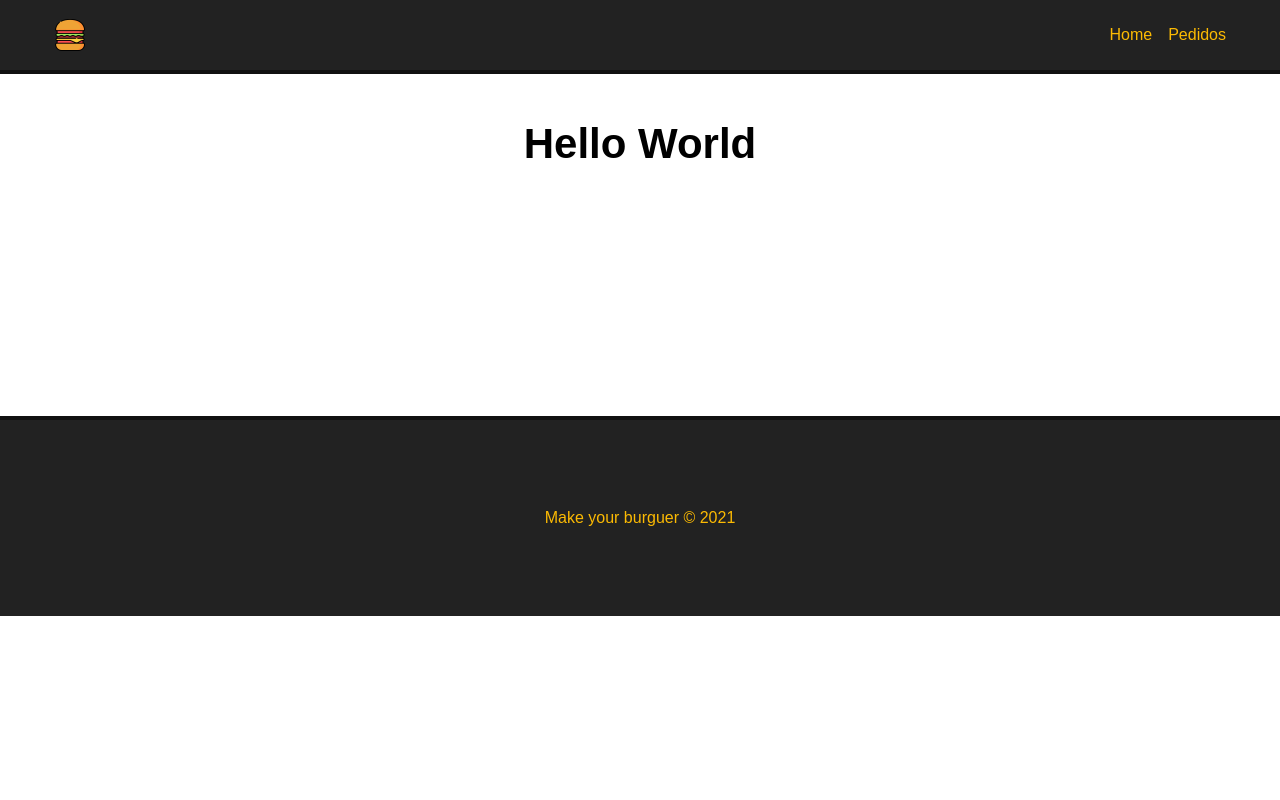
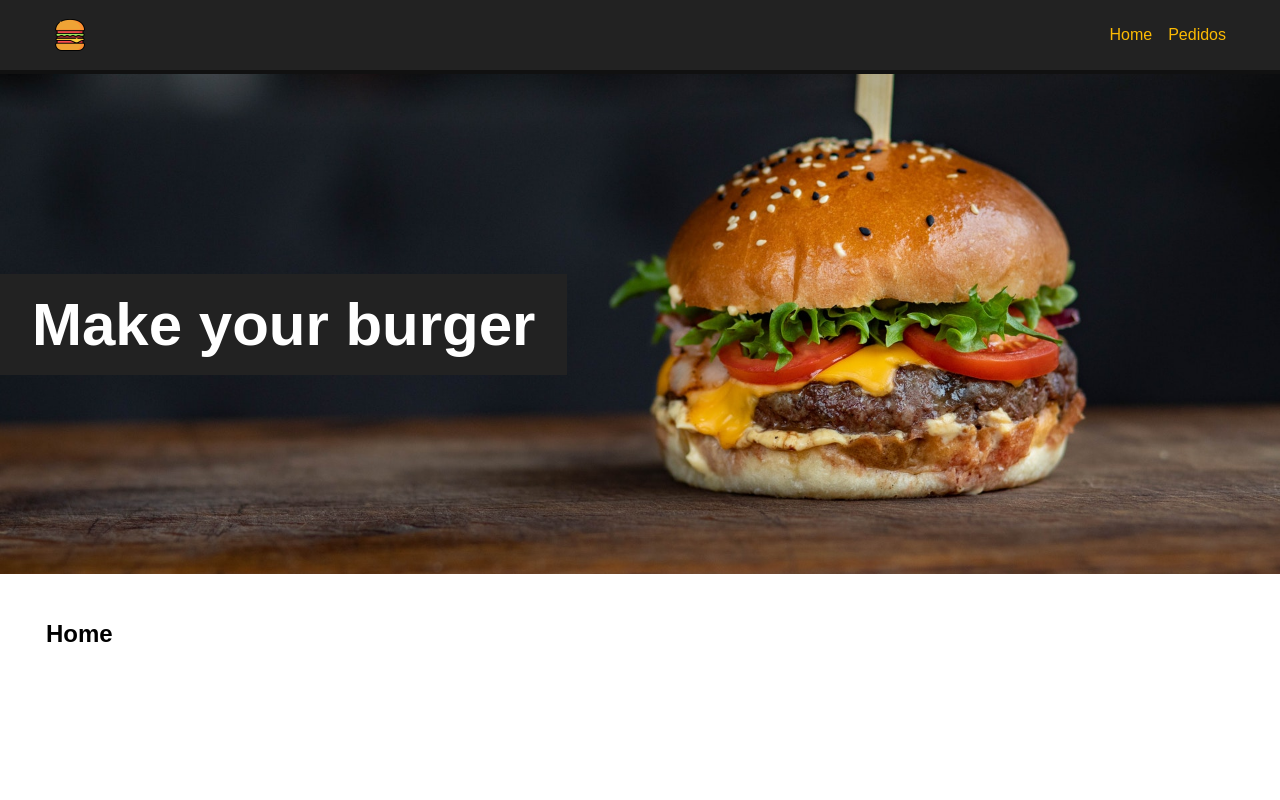
Before and after one commit to rubensbatista98/make-your-burger, a Vue app: page / in a window 1280 px wide. Shown: the top 800 px of the page. Built offline with nearby package versions, Linux system fonts and the light colour scheme.

Commit message:
feat: add banner

```diff
--- /dev/null
+++ b/src/components/banner.vue
@@ -0,0 +1,33 @@
+<template>
+  <div class="banner">
+    <h1 class="title">Make your burger</h1>
+  </div>
+</template>
+
+<script>
+export default {
+  name: "Banner",
+};
+</script>
+
+<style scoped>
+.banner {
+  height: 500px;
+
+  display: flex;
+  justify-content: flex-start;
+  align-items: center;
+
+  background-image: url("/img/burger.jpg");
+  background-position: 0 -250px;
+  background-size: cover;
+}
+
+.banner .title {
+  font-size: 60px;
+  text-align: center;
+  color: #fff;
+  background-color: #222;
+  padding: 16px 32px;
+}
+</style>
--- a/src/views/Home.vue
+++ b/src/views/Home.vue
@@ -1,11 +1,17 @@
 <template>
-  <div class="container">
-    <h1>Hello World</h1>
-  </div>
+  <Banner />
+  <section class="container">
+    <h2>Home</h2>
+  </section>
 </template>
 
 <script>
+import Banner from "@/components/banner.vue";
+
 export default {
   name: "Home",
+  components: {
+    Banner,
+  },
 };
 </script>
```
